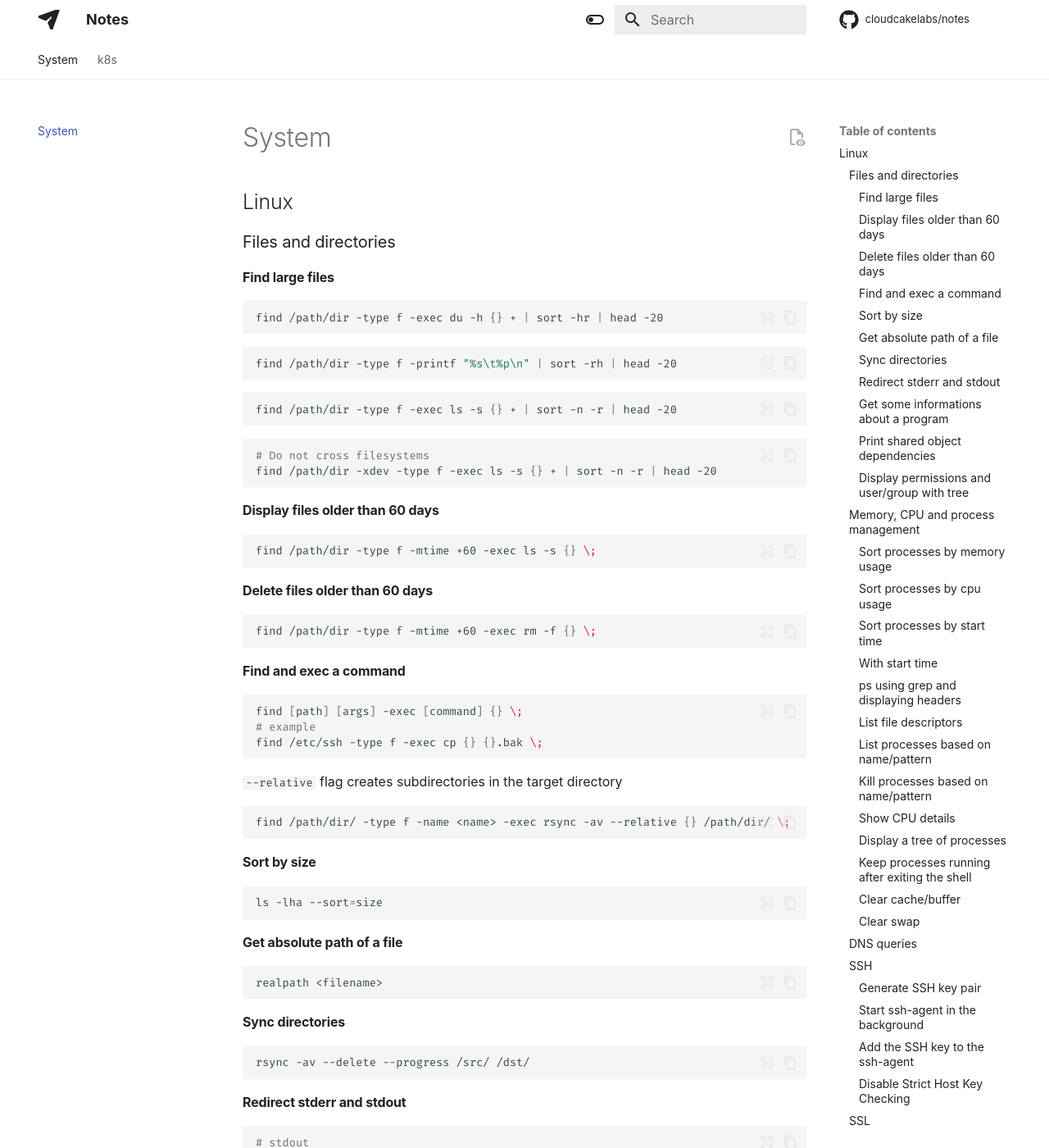
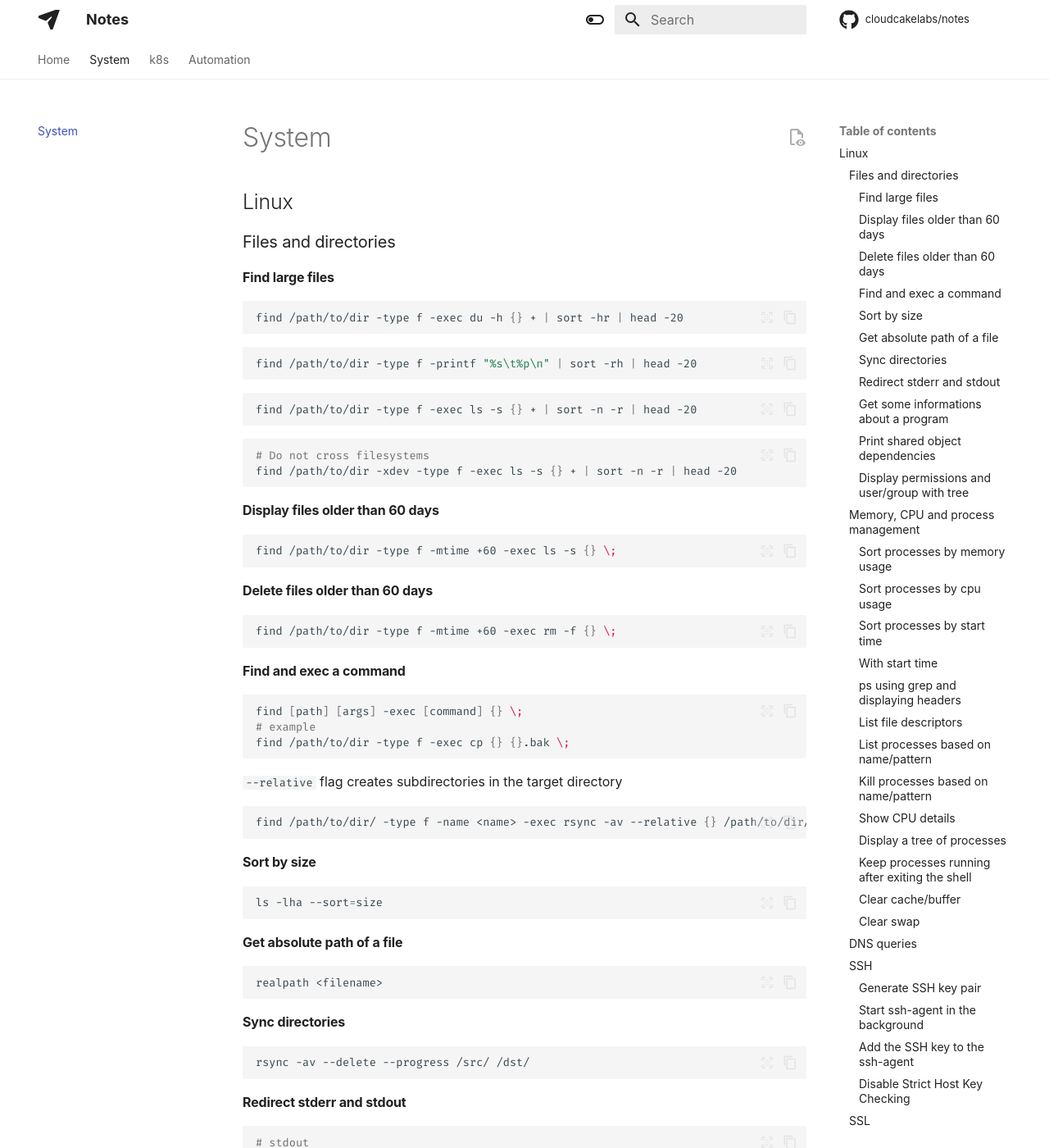
Before and after one commit to cloudcakelabs/notes, an MkDocs documentation site: the page built from docs/system.md, in a window 1280 px wide and 1400 px high. Shown: the whole window at 82% size. Built offline with MkDocs 1.6.1 and Material for MkDocs 9.7.7, drawn with Linux system fonts in a browser that asks for light colours; some web fonts are replaced; comment, search, counter and statistics services are not loaded; some of the changed text lies outside the part shown.

Commit message:
Update notes.

````diff
--- a/docs/system.md
+++ b/docs/system.md
@@ -7,32 +7,32 @@
 #### Find large files
 
 ```sh
-find /path/dir -type f -exec du -h {} + | sort -hr | head -20
+find /path/to/dir -type f -exec du -h {} + | sort -hr | head -20
 ```
 
 ```sh
-find /path/dir -type f -printf "%s\t%p\n" | sort -rh | head -20
+find /path/to/dir -type f -printf "%s\t%p\n" | sort -rh | head -20
 ```
 
 ```sh
-find /path/dir -type f -exec ls -s {} + | sort -n -r | head -20
+find /path/to/dir -type f -exec ls -s {} + | sort -n -r | head -20
 ```
 
 ```sh
 # Do not cross filesystems
-find /path/dir -xdev -type f -exec ls -s {} + | sort -n -r | head -20
+find /path/to/dir -xdev -type f -exec ls -s {} + | sort -n -r | head -20
 ```
 
 #### Display files older than 60 days
 
 ```sh
-find /path/dir -type f -mtime +60 -exec ls -s {} \;
+find /path/to/dir -type f -mtime +60 -exec ls -s {} \;
 ```
 
 #### Delete files older than 60 days
 
 ```sh
-find /path/dir -type f -mtime +60 -exec rm -f {} \;
+find /path/to/dir -type f -mtime +60 -exec rm -f {} \;
 ```
 
 #### Find and exec a command
@@ -40,13 +40,13 @@ find /path/dir -type f -mtime +60 -exec rm -f {} \;
 ```sh
 find [path] [args] -exec [command] {} \;
 # example
-find /etc/ssh -type f -exec cp {} {}.bak \;
+find /path/to/dir -type f -exec cp {} {}.bak \;
 ```
 
 `--relative` flag creates subdirectories in the target directory
 
 ```sh
-find /path/dir/ -type f -name <name> -exec rsync -av --relative {} /path/dir/ \;
+find /path/to/dir/ -type f -name <name> -exec rsync -av --relative {} /path/to/dir/ \;
 ```
 
 #### Sort by size
@@ -95,7 +95,7 @@ ldd <program>
 #### Display permissions and user/group with `tree`
 
 ```sh
-tree -pugfiaD /path/dir
+tree -pugfiaD /path/to/dir
 ```
 
 ### Memory, CPU and process management
@@ -786,7 +786,7 @@ dnf list <package_name> --showduplicates
 #### Downgrade a package
 
 ```sh
-dnf downgrade <package name>-<version>
+dnf downgrade <package_name>-<version>
 ```
 
 #### `versionlock`: Protect packages from being updated
@@ -796,7 +796,7 @@ dnf install python3-dnf-plugin-versionlock -y
 ```
 
 ```sh
-dnf versionlock <package name>-<version>
+dnf versionlock <package_name>-<version>
 ```
 
 ```sh
--- a/mkdocs.yml
+++ b/mkdocs.yml
@@ -6,9 +6,10 @@ repo_url: https://github.com/cloudcakelabs/notes/
 edit_uri: edit/main/docs/
 
 nav:
-    # - Home: index.md
+    - Home: index.md
     - System: system.md
     - k8s: k8s.md
+    - Automation: automation.md
 
 theme:
   name: material
````
Also changed, not shown: docs/automation.md (added, +19 -0 lines).
